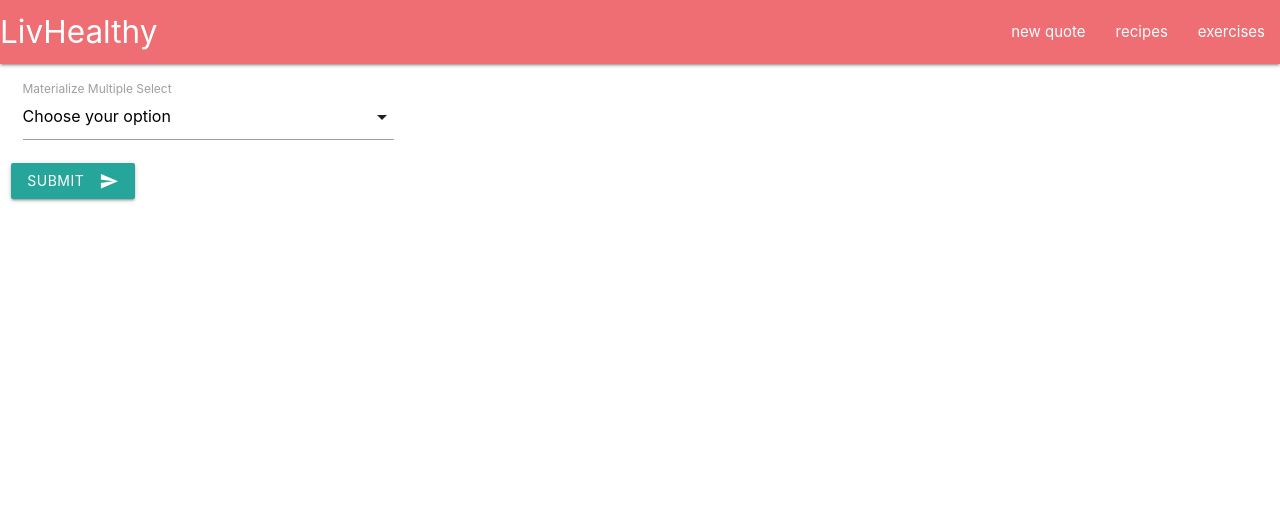
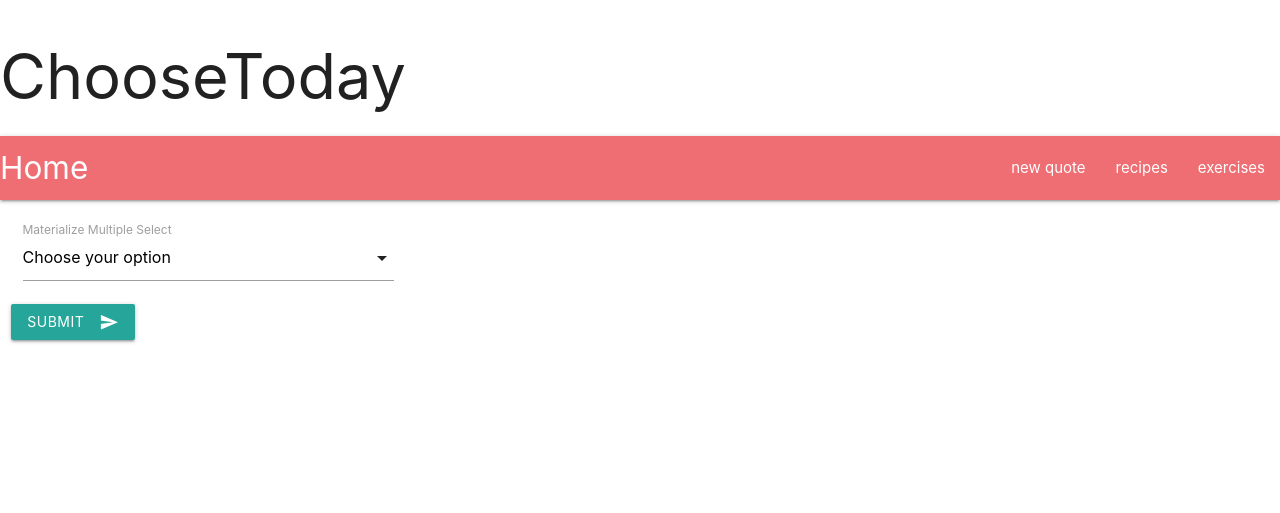
Before and after one commit to theAshRose/LivHealthy, a plain HTML site: page index.html in a window 1280 px wide. Drawn offline with nearby package versions, Linux system fonts and the light colour scheme.

Commit message:
header skeleton

```diff
--- a/index.html
+++ b/index.html
@@ -16,10 +16,11 @@
 </head>
 
 <body>
-
+<header class = "row 12">
+  <H1>ChooseToday</H1>
   <nav>
-    <div class="nav-wrapper">
-      <a href="#" class="brand-logo">LivHealthy</a>
+    <div id="nav-wrapper">
+      <a href="#" class="brand-logo">Home</a>
       <ul id="nav-mobile" class="right hide-on-med-and-down">
         <li><a href="sass.html">new quote</a></li>
         <li><a href="badges.html">recipes</a></li>
@@ -27,6 +28,8 @@
       </ul>
     </div>
   </nav>
+</header>
+
   <!------------------------------START OF HOMEPAGE-------------------------->
   <div id="homePage">
 
```
